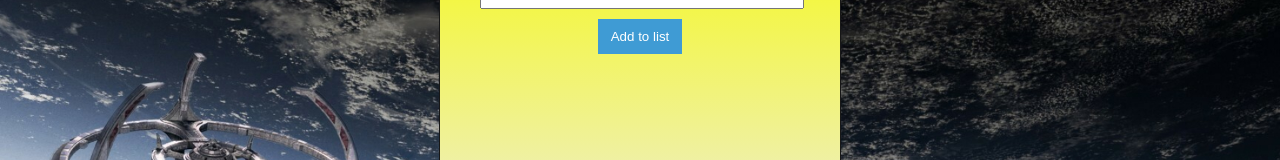
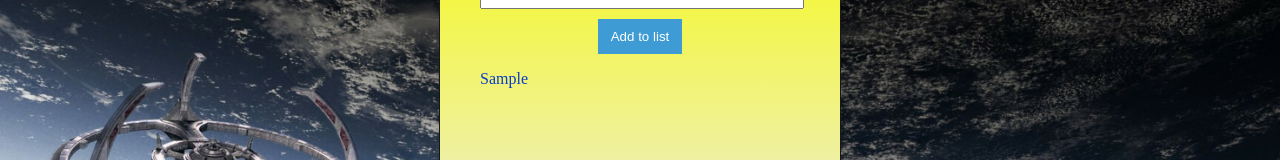
Before and after one commit to mjosephson5/solo-project, a React app: page / in a window 1280 px wide. Both pictures are taken after typing "Sample" into the empty fields and a click on the button "Add to list". Shown: the part 131-291 px from the top of the page. Built offline with nearby package versions, Linux system fonts and the light colour scheme; the HTML template or start-up script is replaced by a standard one.

Commit message:
Modified map function

```diff
--- a/src/App.js
+++ b/src/App.js
@@ -3,8 +3,8 @@ import React, { useState } from 'react';
 import './styles/Hello.css';
 
 const App = () => {
+  const [tasks, setTasks] = useState([]); //state to store lists of tasks (array)
   const [task, setTask] = useState(''); //state to store the current task
-  const [tasks, setTasks] = useState([]); //state to store lists of tasks
 
   //handle change in the input field
   const handleInputChange = (event) => {
@@ -14,10 +14,12 @@ const App = () => {
   //handle form submission to add the task to the list
   const handleAddTask = (event) => {
     event.preventDefault(); //prevent page refresh on form submission
+    console.log('current task', task);
     if (task.trim() !== '') {
       //Only add if the task is not empty
       setTasks([...tasks, task]); //updates the lists of tasks by
       //adding new task to the tasks array
+      console.log('updated tasks', tasks);
       setTask(''); //clear the input field after adding the task
     }
   };
@@ -31,7 +33,7 @@ const App = () => {
         <input
           type='text'
           value={task} //state variable holding the current value of input field
-          onChange={handleInputChange}
+          onChange={handleInputChange} //react attr that handles input or form changes, it fires an event whenever the value of the input changes
           placeholder="What's on the docket for today, Captain?"
         />
         <button type='submit'>Add to list</button>
@@ -40,7 +42,7 @@ const App = () => {
       {/* display tasks - tasks is array of to-do items, maps over and for each task in task array it creates list item*/}
       <ul>
         {tasks.map((tasks, index) => (
-          <li key={index}>{task}</li>
+          <li key={index}>{tasks}</li>
         ))}
       </ul>
     </div>
```
